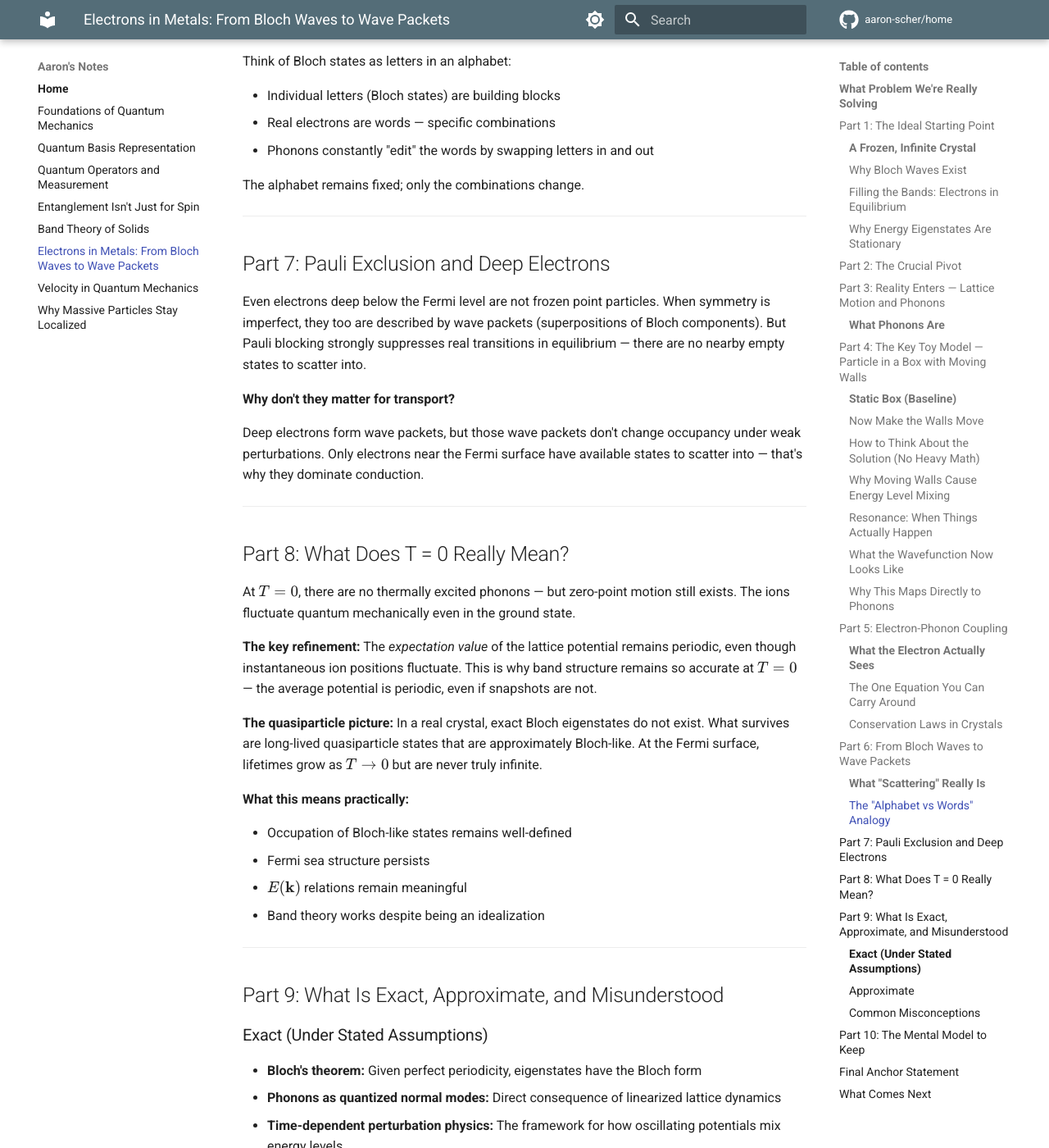
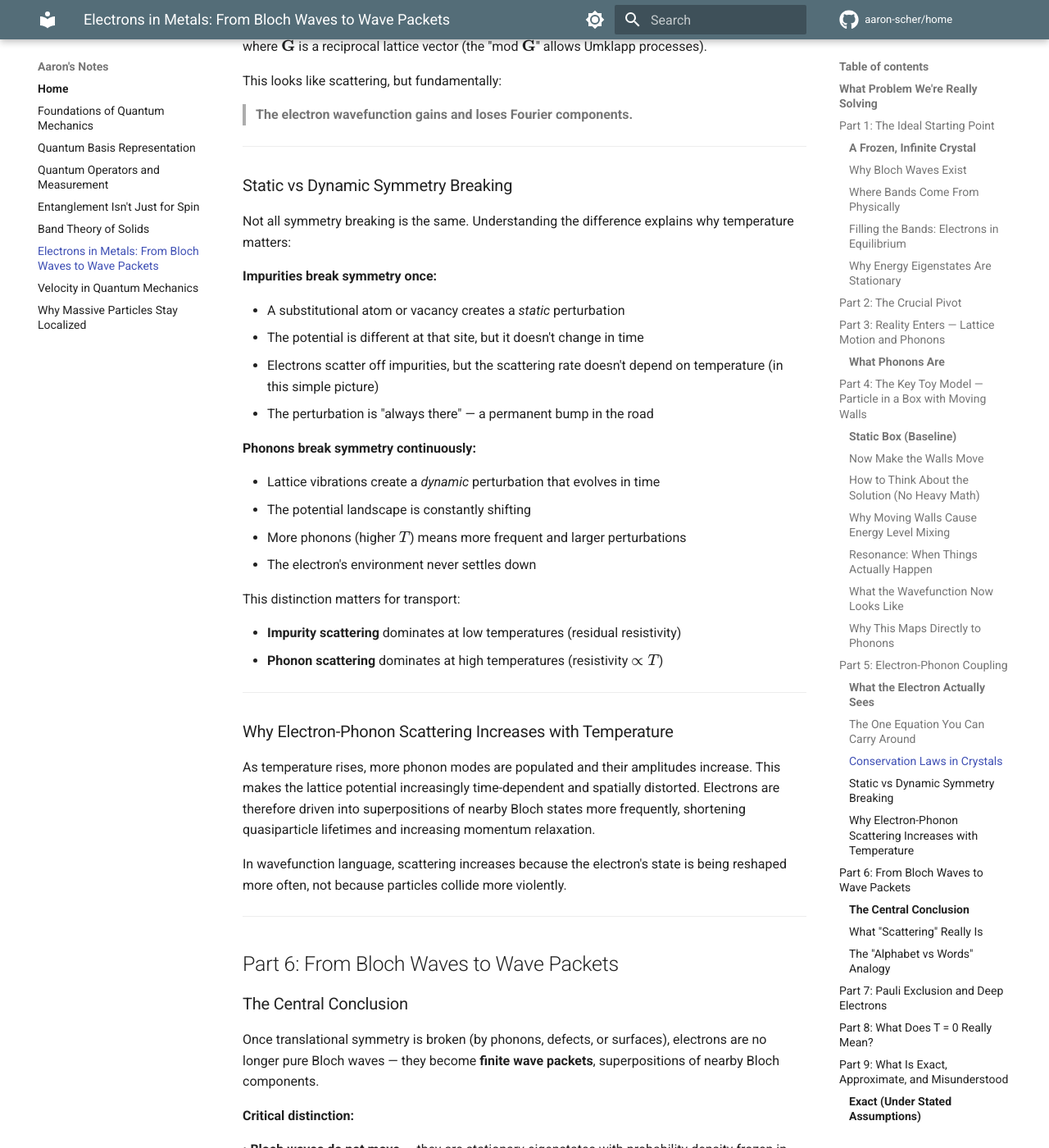
Before and after one commit to aaron-scher/home, an MkDocs documentation site: the page built from docs/quantum-mechanics/electrons-in-metals.md, in a window 1280 px wide and 1400 px high, scrolled down 10021 px. Shown: the whole window at 82% size. Built offline with MkDocs 1.6.1 and Material for MkDocs 9.7.7, drawn with Linux system fonts in a browser that asks for light colours; comment, search, counter and statistics services are not loaded; some of the changed text lies outside the part shown.

Commit message:
Add static vs dynamic symmetry breaking to electrons-in-metals
New content in Part 5 (Electron-Phonon Coupling):

• Static vs Dynamic Symmetry Breaking section:
  - Impurities break symmetry once (static perturbation)
  - Phonons break it continuously (dynamic, time-dependent)
  - Explains why impurity scattering dominates at low T
  - Explains why phonon scattering dominates at high T

• Why Electron-Phonon Scattering Increases with Temperature:
  - More phonon modes populated at higher T
  - Larger amplitudes → more distorted lattice potential
  - Electrons reshaped more often → shorter quasiparticle lifetimes
  - Key insight: scattering increases because wavefunction is
    reshaped more frequently, not "more violent collisions"

🤖 Generated with [Claude Code](https://claude.com/claude-code)

Co-Authored-By: Claude <noreply@anthropic.com>

```diff
--- a/docs/quantum-mechanics/electrons-in-metals.md
+++ b/docs/quantum-mechanics/electrons-in-metals.md
@@ -70,6 +70,29 @@ $$
 - Perfectly sharp $\mathbf{k}$ $\rightarrow$ completely delocalized in space
 
 > In this ideal limit, each electron literally extends across the entire crystal — a direct mathematical consequence of symmetry.
+
+---
+
+### Where Bands Come From Physically
+
+While Bloch's theorem tells us bands must exist given perfect symmetry, it doesn't explain their **origin or width**.
+
+Physically, bands arise from **atomic orbitals splitting** when isolated atoms come together to form a crystal:
+
+• **Isolated atom:** Each electron occupies a discrete atomic orbital (e.g., 1s, 2s, 2p)
+• **Bring atoms close:** Orbitals on neighboring atoms overlap
+• **Crystal forms:** Each atomic level splits into $N$ slightly different energies (where $N$ is the number of atoms), forming a band
+
+**Key physical insight:**
+
+• **Strong orbital overlap** → wide bands → highly delocalized states (e.g., conduction electrons)
+• **Weak orbital overlap** → narrow bands → more atom-like behavior (e.g., core electrons, d-electrons in transition metals)
+
+This explains why:
+
+• Deep core electrons barely feel the crystal — their wavefunctions overlap weakly
+• Valence electrons form wide bands — their wavefunctions extend between atoms
+• Phonons disrupt some states more than others — delocalized states couple more strongly to lattice motion
 
 ---
 
@@ -357,6 +380,15 @@ That's the essential physics. No more formalism needed for intuition.
 
 ### Conservation Laws in Crystals
 
+!!! note "Three Different Momenta — Don't Confuse Them"
+    In solid state physics, three different momenta appear:
+
+    • **Mechanical momentum** $\mathbf{p} = m\mathbf{v}$ — the "mv" from classical mechanics
+    • **Crystal momentum** $\hbar\mathbf{k}$ — a quantum number labeling Bloch states (not always equal to mechanical momentum!)
+    • **Phonon momentum** $\hbar\mathbf{q}$ — labels the lattice wave that carries momentum
+
+    Only **crystal momentum** is conserved (mod $\mathbf{G}$) in electron-phonon processes. This allows phenomena like **Umklapp scattering** where mechanical momentum appears to violate conservation — but crystal momentum accounting (with reciprocal lattice vectors) remains exact.
+
 In a crystal, electron-phonon coupling enforces:
 
 $$
@@ -375,7 +407,53 @@ This looks like scattering, but fundamentally:
 
 ---
 
+### Static vs Dynamic Symmetry Breaking
+
+Not all symmetry breaking is the same. Understanding the difference explains why temperature matters:
+
+**Impurities break symmetry once:**
+
+- A substitutional atom or vacancy creates a *static* perturbation
+- The potential is different at that site, but it doesn't change in time
+- Electrons scatter off impurities, but the scattering rate doesn't depend on temperature (in this simple picture)
+- The perturbation is "always there" — a permanent bump in the road
+
+**Phonons break symmetry continuously:**
+
+- Lattice vibrations create a *dynamic* perturbation that evolves in time
+- The potential landscape is constantly shifting
+- More phonons (higher $T$) means more frequent and larger perturbations
+- The electron's environment never settles down
+
+This distinction matters for transport:
+
+- **Impurity scattering** dominates at low temperatures (residual resistivity)
+- **Phonon scattering** dominates at high temperatures (resistivity $\propto T$)
+
+---
+
+### Why Electron-Phonon Scattering Increases with Temperature
+
+As temperature rises, more phonon modes are populated and their amplitudes increase. This makes the lattice potential increasingly time-dependent and spatially distorted. Electrons are therefore driven into superpositions of nearby Bloch states more frequently, shortening quasiparticle lifetimes and increasing momentum relaxation.
+
+In wavefunction language, scattering increases because the electron's state is being reshaped more often, not because particles collide more violently.
+
+---
+
 ## Part 6: From Bloch Waves to Wave Packets
+
+### The Central Conclusion
+
+Once translational symmetry is broken (by phonons, defects, or surfaces), electrons are no longer pure Bloch waves — they become **finite wave packets**, superpositions of nearby Bloch components.
+
+**Critical distinction:**
+
+• **Bloch waves do not move** — they are stationary eigenstates with probability density frozen in time
+• **Wave packets DO move** — motion comes from **group velocity** $\mathbf{v}_g = \nabla_{\mathbf{k}} E(\mathbf{k}) / \hbar$, not from any single $\mathbf{k}$ value
+
+This is the bridge to transport, effective mass, and classical motion.
+
+---
 
 ### What "Scattering" Really Is
 
```
